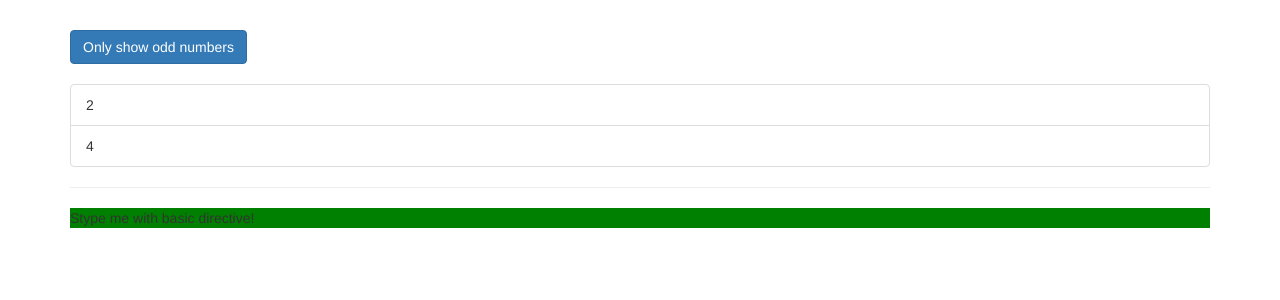
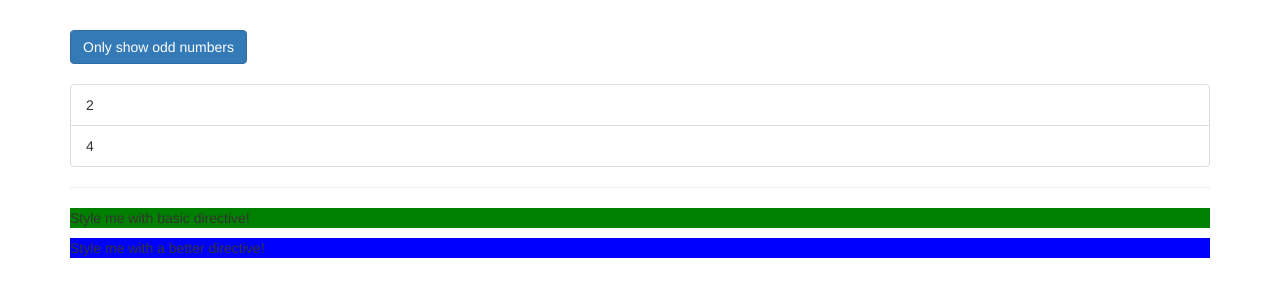
Before and after one commit to amitap16/directives-start, an Angular app: page / in a window 1280 px wide. Shown: the top 300 px of the page. Built offline with nearby package versions, Linux system fonts and the light colour scheme.

Commit message:
Completed - 95. Using the Renderer to build a Better Attribute Directive

```diff
--- a/src/app/app.component.html
+++ b/src/app/app.component.html
@@ -25,7 +25,8 @@
         </div>
       </ul>
       <hr />
-      <p appBasicHighlight>Stype me with basic directive!</p>
+      <p appBasicHighlight>Style me with basic directive!</p>
+      <p appBetterHighlight>Style me with a better directive!</p>
     </div>
   </div>
 </div>
--- a/src/app/app.module.ts
+++ b/src/app/app.module.ts
@@ -3,12 +3,14 @@
 import { FormsModule } from '@angular/forms';
 
 import { AppComponent } from './app.component';
-import { BasicHighlightDirective } from './basic-highlight/basic-highlight.directive';
+import { BasicHighlightDirective } from  './directives/basic-highlight/basic-highlight.directive';
+import { BetterHighlightDirective } from './directives/better-highlight/better-highlight.directive';
 
 @NgModule({
   declarations: [
     AppComponent,
-    BasicHighlightDirective
+    BasicHighlightDirective,
+    BetterHighlightDirective
   ],
   imports: [
     BrowserModule,
--- a/src/app/basic-highlight/basic-highlight.directive.ts
+++ b/src/app/directives/basic-highlight/basic-highlight.directive.ts
@@ -4,9 +4,9 @@
   selector: '[appBasicHighlight]'
 })
 export class BasicHighlightDirective implements OnInit {
-  constructor(private elementRef: ElementRef) { }
+  constructor(private elRef: ElementRef) { }
 
   ngOnInit(): void {
-    this.elementRef.nativeElement.style.backgroundColor = 'green';
+    this.elRef.nativeElement.style.backgroundColor = 'green';
   }
 }
--- /dev/null
+++ b/src/app/directives/better-highlight/better-highlight.directive.ts
@@ -0,0 +1,13 @@
+import { Directive, OnInit, ElementRef, Renderer2 } from '@angular/core';
+
+@Directive({
+  selector: '[appBetterHighlight]'
+})
+export class BetterHighlightDirective implements OnInit {
+
+  constructor(private elRef: ElementRef, private renderer: Renderer2) { }
+
+  ngOnInit(): void {
+    this.renderer.setStyle(this.elRef.nativeElement, 'background-color', 'blue');
+  }
+}
```
